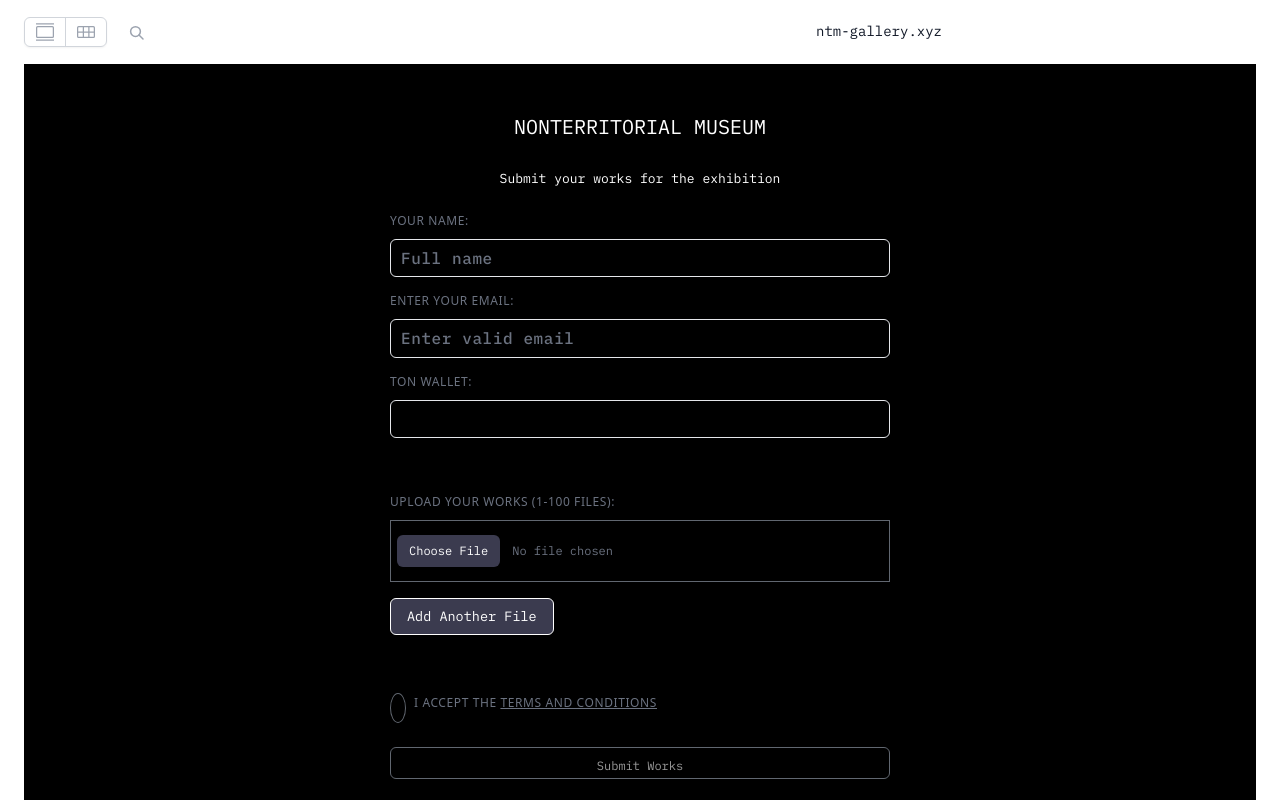
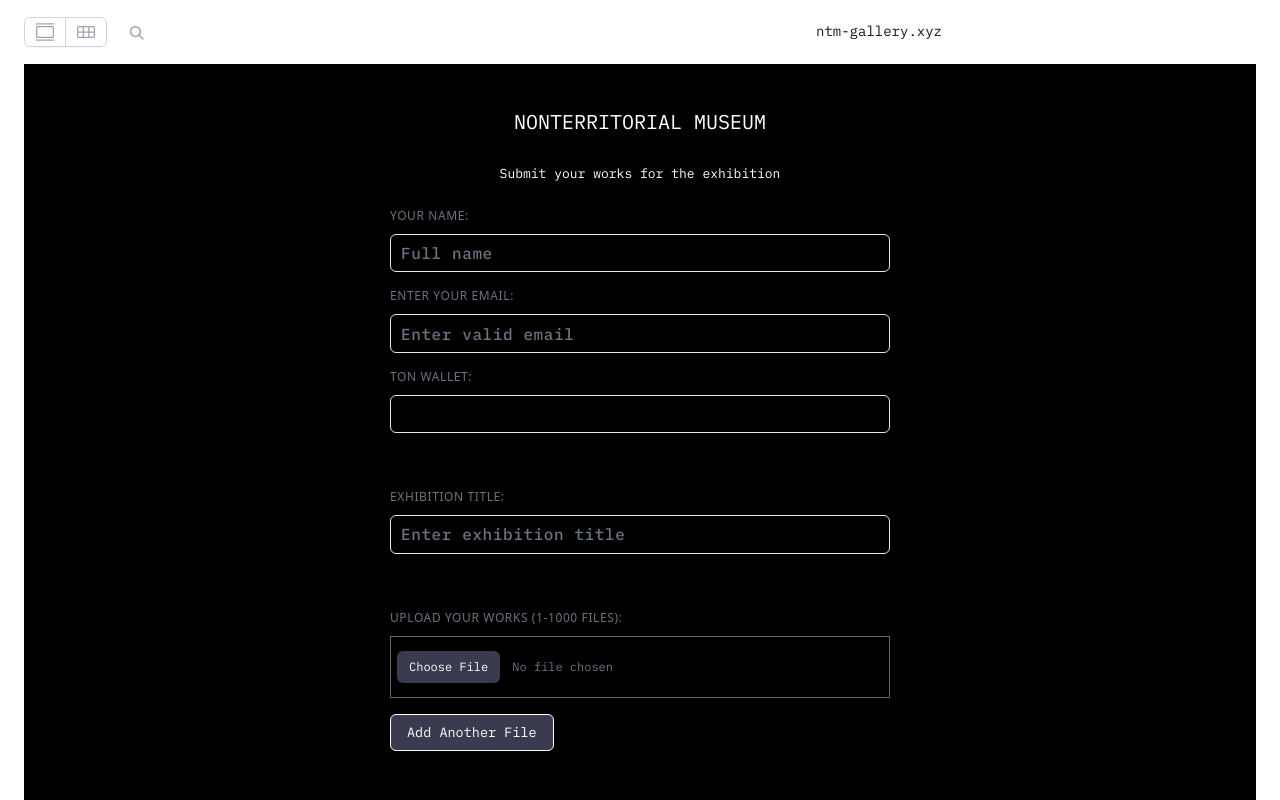
Before and after one commit to Non-territorial/ntm-gallery, a Next.js app: page /exhibitor-submission in a window 1280 px wide. Shown: the top 800 px of the page. Built offline with nearby package versions, Linux system fonts and the light colour scheme; no server answers; the database is empty.

Commit message:
submission form updated

```diff
--- a/next.config.js
+++ b/next.config.js
@@ -1,6 +1,8 @@
+
 const VERCEL_BLOB_STORE_ID = process.env.BLOB_READ_WRITE_TOKEN?.match(
   /^vercel_blob_rw_([a-z0-9]+)_[a-z0-9]+$/i,
 )?.[1].toLowerCase();
+const VERCEL_BLOB_HOSTNAME = 'u8fdpn5uky8lbnzf.public.blob.vercel-storage.com';
 
 const HOSTNAME_VERCEL_BLOB = VERCEL_BLOB_STORE_ID
   ? `${VERCEL_BLOB_STORE_ID}.public.blob.vercel-storage.com`
@@ -26,15 +28,21 @@ const createRemotePattern = (hostname) => hostname
 
 /** @type {import('next').NextConfig} */
 const nextConfig = {
-  reactStrictMode: true,
   images: {
+    domains: [VERCEL_BLOB_HOSTNAME],
     imageSizes: [200],
-    remotePatterns: []
-      .concat(createRemotePattern(HOSTNAME_VERCEL_BLOB))
-      .concat(createRemotePattern(HOSTNAME_CLOUDFLARE_R2))
-      .concat(createRemotePattern(HOSTNAME_AWS_S3)),
+    remotePatterns: [
+      {
+        protocol: 'https',
+        hostname: VERCEL_BLOB_HOSTNAME,
+        port: '',
+        pathname: '/**',
+      },
+    ].concat(createRemotePattern(HOSTNAME_CLOUDFLARE_R2))
+     .concat(createRemotePattern(HOSTNAME_AWS_S3)),
     minimumCacheTTL: 31536000,
   },
+  // Your existing configuration starts here
   async rewrites() {
     return [
       {
@@ -43,8 +51,10 @@ const nextConfig = {
       },
     ]
   },
+  // Any other existing configuration...
 };
 
+// Export with conditional bundle analyzer
 module.exports = process.env.ANALYZE === 'true'
   ? require('@next/bundle-analyzer')()(nextConfig)
   : nextConfig;
--- a/src/components/exhibitor-submission-form.tsx
+++ b/src/components/exhibitor-submission-form.tsx
@@ -7,7 +7,7 @@ export default function ExhibitorSubmissionForm() {
   const [fileCount, setFileCount] = useState(1);
 
   const addFileInput = () => {
-    if (fileCount < 100) {
+    if (fileCount < 1000) {
       setFileCount(prevCount => prevCount + 1);
     }
   };
@@ -79,8 +79,22 @@ export default function ExhibitorSubmissionForm() {
           </label>
         </fieldset>
 
+        <fieldset className="border-none border-b-2 border-[#3b3b4f] pb-6 mb-6">
+          <label htmlFor="exhibition-title" className="block mb-2">
+            EXHIBITION TITLE:
+            <input
+              id="exhibition-title"
+              name="exhibition-title"
+              type="text"
+              placeholder="Enter exhibition title"
+              required
+              className="custom-form-input w-full min-h-[2em]"
+            />
+          </label>
+        </fieldset>
+
         <fieldset className="border-none pb-6 mb-6">
-          <label className="block mb-2">UPLOAD YOUR WORKS (1-100 FILES):</label>
+          <label className="block mb-2">UPLOAD YOUR WORKS (1-1000 FILES):</label>
           {[...Array(fileCount)].map((_, index) => (
             <input
               key={index}
@@ -90,7 +104,7 @@ export default function ExhibitorSubmissionForm() {
               className="custom-form-input w-full min-h-[2em]"
             />
           ))}
-          {fileCount < 100 && (
+          {fileCount < 1000 && (
             <button
               type="button"
               onClick={addFileInput}
```
Also changed, not shown: 1 other file (tests, documents, lock files or other folders).
